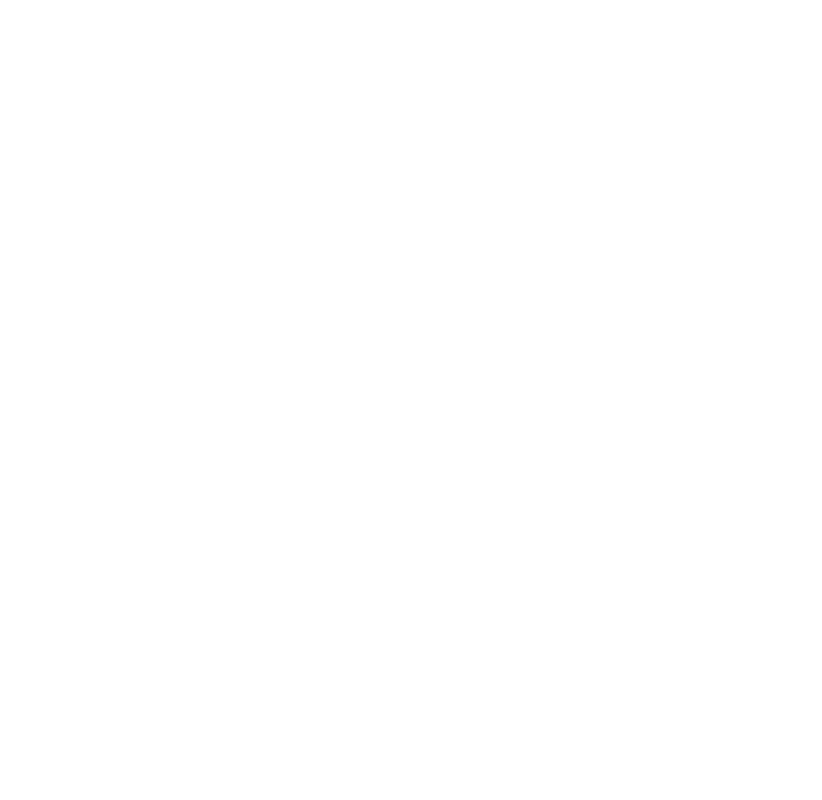
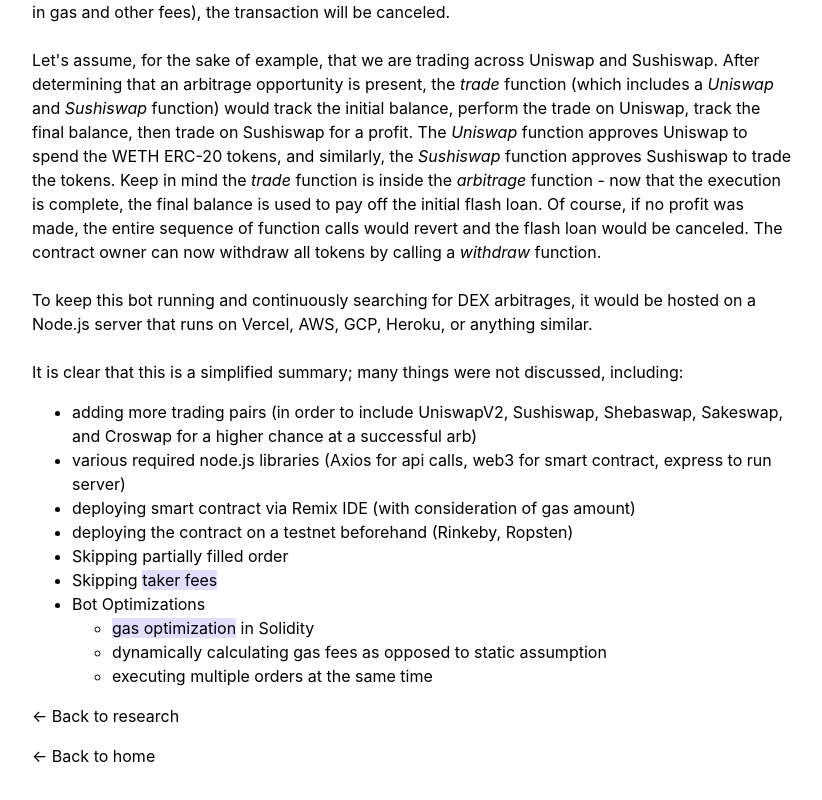
Before and after one commit to eddy-guo/eddyguo-website, a Next.js app: page /research/arbitragebot in a window 1280 px wide. Before the commit this address had no page. Shown: the part 1066-1866 px from the top of the page, without its empty margins (238-1060 px from the left). Before the commit the page ends 816 px from the top, so only its background shows below. Built offline with nearby package versions, Linux system fonts and the light colour scheme.

Commit message:
move arb bot page to research, simplify

```diff
--- a/pages/projects.js
+++ b/pages/projects.js
@@ -17,11 +17,6 @@
       </p>
       <ul className="bottom">
         <li className="button">
-          <Link href="/projects/arbitragebot">
-            <a>WETH/DAI Arbitrage Bot</a>
-          </Link>
-        </li>
-        <li className="button">
           <Link href="/projects/snip3r">
             <a>snip3r</a>
           </Link>
--- a/pages/research.js
+++ b/pages/research.js
@@ -25,6 +25,11 @@
           </Link>
         </li>
         <li className="button">
+          <Link href="/research/arbitragebot">
+            <a>WETH/DAI Arbitrage Bot</a>
+          </Link>
+        </li>
+        <li className="button">
           <Link href="/research/mev">
             <a>MEV</a>
           </Link>
--- a/pages/projects/arbitragebot.js
+++ b/pages/research/arbitragebot.js
@@ -161,8 +161,8 @@
       </ul>
       <ul className="bottom">
         <li className="button">
-          <Link href="/projects">
-            <a className="nocolor">&#8592; Back to projects</a>
+          <Link href="/research">
+            <a className="nocolor">&#8592; Back to research</a>
           </Link>
         </li>
       </ul>
```
